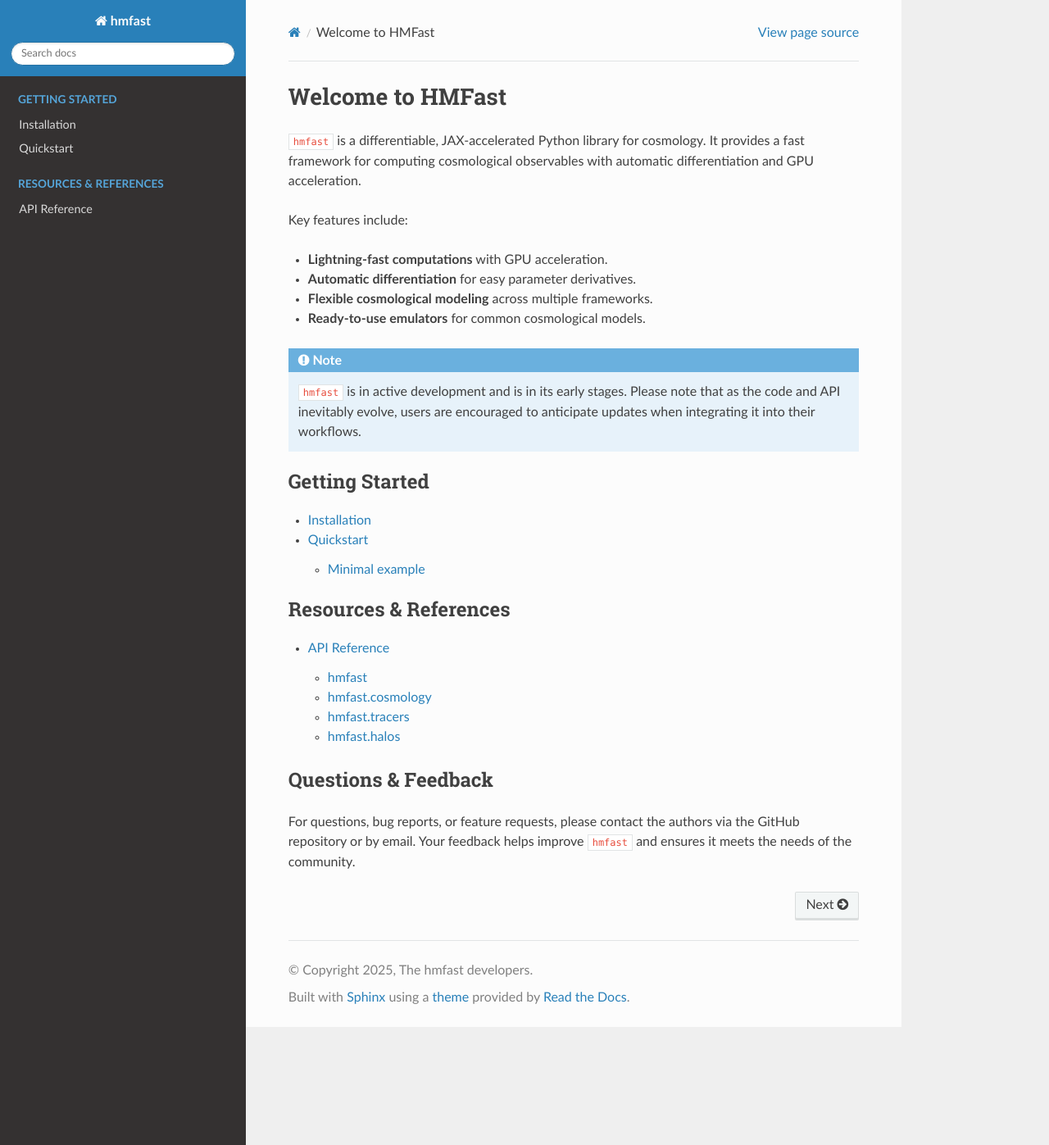
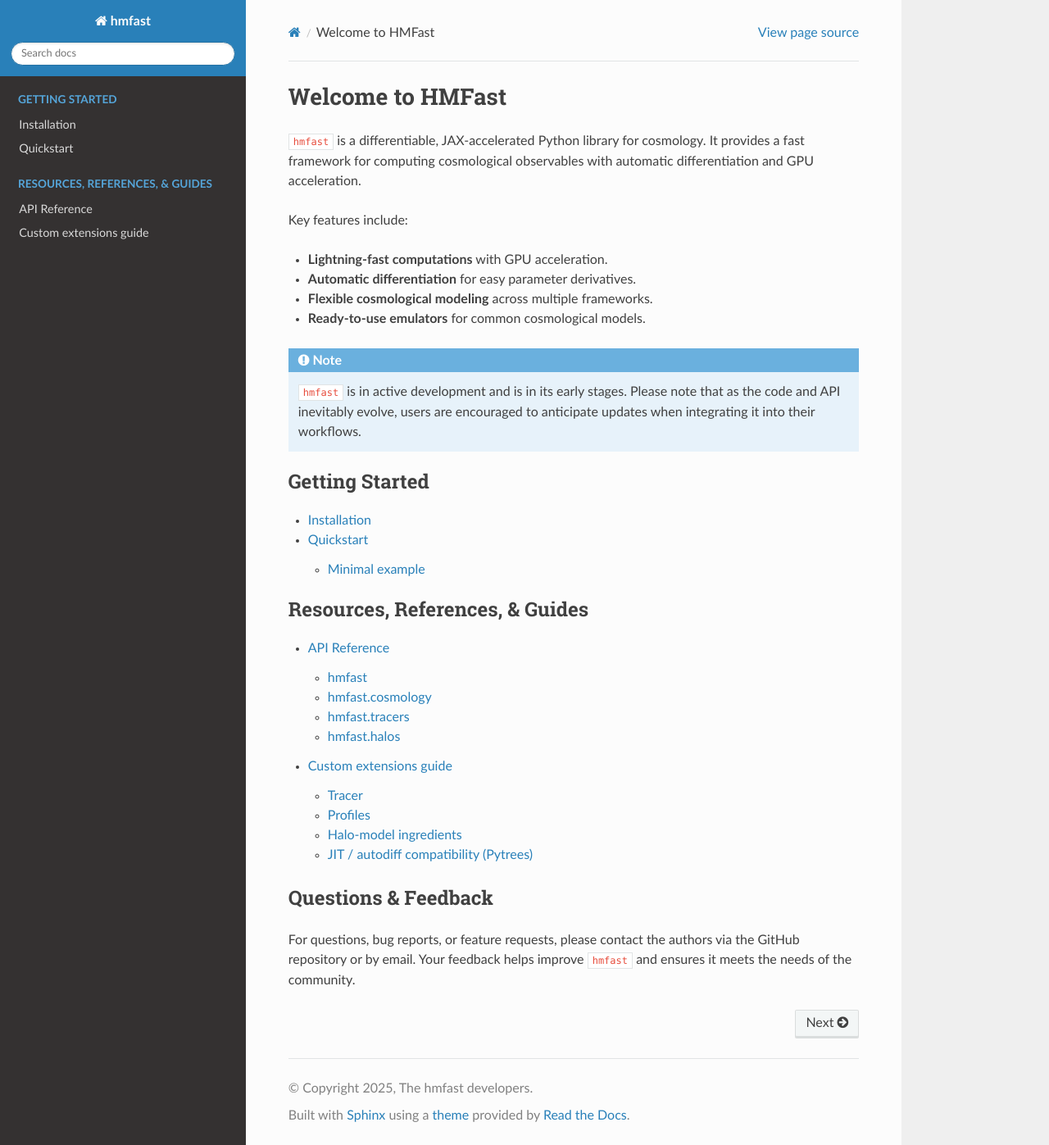
Before and after one commit to hmfast/hmfast, a Sphinx documentation site: the page built from docs/source/index.rst, in a window 1280 px wide and 1397 px high. Shown: the whole window at 82% size. Built offline with Sphinx 7.4.7 and the Read the Docs theme 3.1.0, drawn with Linux system fonts in a browser that asks for light colours; part of the change alters nothing that is shown.

Commit message:
Added guide to create custom tracers, profiles, etc to the docs

```diff
--- /dev/null
+++ b/docs/source/guides/custom_extensions.rst
@@ -0,0 +1,78 @@
+Custom extensions guide
+=======================
+
+This guide explains how to add custom extension points to HMFast: tracers, halo-model
+ingredients (mass functions, bias, concentration relations), and halo profiles.
+
+The reference for each parent class is included below.
+
+Tracer
+------
+
+A user-defined tracer should inherit from
+``hmfast.tracers.Tracer``. At minimum it must implement the
+``kernel(self, cosmology, z)`` method and provide a compatible ``profile``
+attribute (an instance of a subclass of ``HaloProfile``) when used in the
+halo model.
+
+.. autoclass:: hmfast.tracers.Tracer
+   :members:
+   :undoc-members:
+   :inherited-members:
+
+Profiles
+--------
+
+All halo profiles inherit from ``hmfast.halos.profiles.HaloProfile``.
+Child classes must implement ``real(self, halo_model, r, m, z)`` and
+``fourier(self, halo_model, k, m, z)``. Use the helper methods on the base
+class for common transforms (Hankel, NFW helpers, etc.).
+
+.. autoclass:: hmfast.halos.profiles.HaloProfile
+   :members:
+   :undoc-members:
+   :inherited-members:
+
+Halo-model ingredients
+----------------------
+
+The halo model is composed from several interchangeable components. The main
+parent classes are documented below; implementations must provide the methods
+declared in their base classes.
+
+Concentration relations
+
+.. autoclass:: hmfast.halos.concentration.Concentration
+   :members:
+   :undoc-members:
+   :inherited-members:
+
+Halo mass function
+
+.. autoclass:: hmfast.halos.massfunc.HaloMassFunction
+   :members:
+   :undoc-members:
+   :inherited-members:
+
+Halo bias
+
+.. autoclass:: hmfast.halos.bias.HaloBias
+   :members:
+   :undoc-members:
+   :inherited-members:
+
+Subhalo mass function
+
+.. autoclass:: hmfast.halos.massfunc.SubHaloMassFunction
+   :members:
+   :undoc-members:
+   :inherited-members:
+
+
+JIT / autodiff compatibility (Pytrees)
+------------------------------------
+
+To take full advantage of JAX `jit` and `grad` for user-defined components,
+implement your classes as JAX pytrees. A pytree lets JAX traverse a Python
+object's arrays as part of the computation graph while treating configuration
+metadata as static Python values.
--- a/docs/source/index.rst
+++ b/docs/source/index.rst
@@ -31,9 +31,10 @@ Key features include:
 
 .. toctree::
     :maxdepth: 2
-    :caption: Resources & References
+    :caption: Resources, References, & Guides
 
     api/index
+    guides/custom_extensions
 
 
 Questions & Feedback
```
